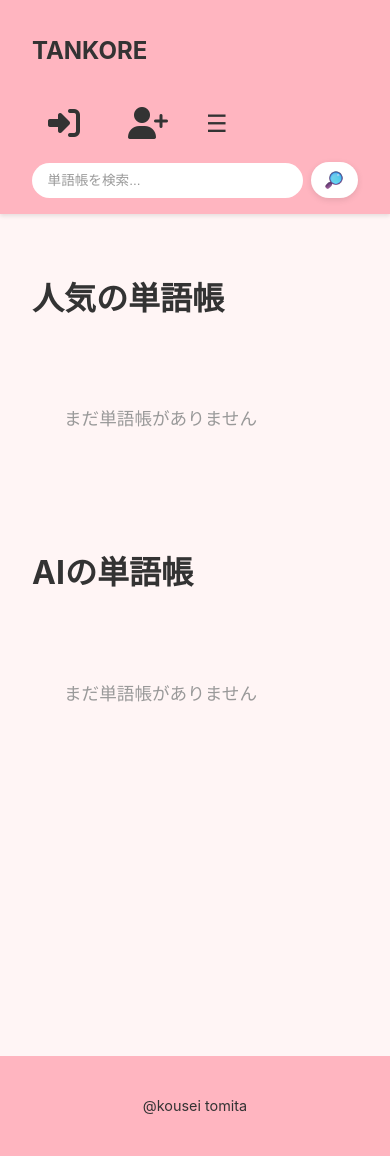
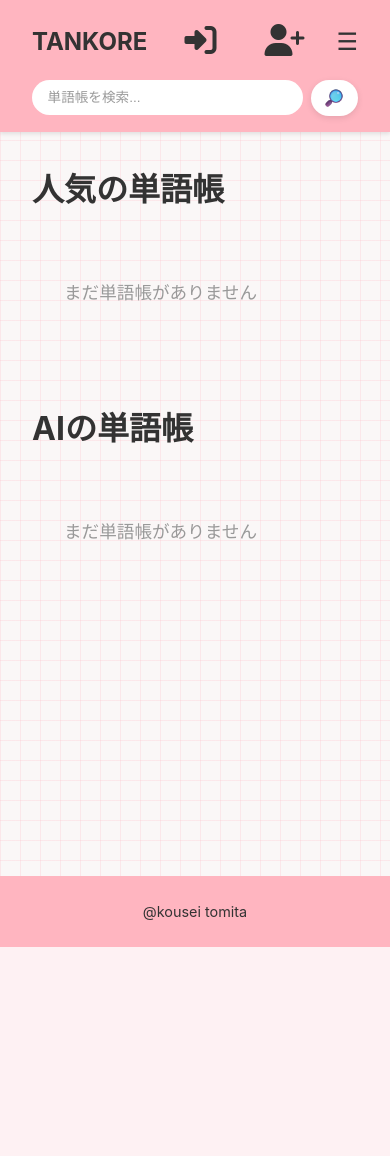
Before and after one commit to kousei2071/my-django, a Django app: page / in a window 390 px wide. After the commit the page ends 947 px from the top, so only its background shows below. Run offline with Django 5.2, Linux system fonts and the light colour scheme; data that the repository does not hold is empty; parts of the project's set-up code (start-up, migrations or seed data) failed here and were passed over.

Commit message:
ボディの背景色とスタイルを変更し、単語帳グリッドのスタイルを調整

```diff
--- a/home/static/home/css/style.css
+++ b/home/static/home/css/style.css
@@ -1,4 +1,4 @@
-c/* リセット */
+/* リセット */
 * {
     margin: 0;
     padding: 0;
@@ -13,7 +13,11 @@
 body {
     font-family: -apple-system, BlinkMacSystemFont, "Segoe UI", Roboto, "Helvetica Neue", Arial, sans-serif;
     color: #333;
-    background-color: #FFF5F5;
+    background-color: #faf7f7;
+    background-image:
+        linear-gradient(rgba(252, 196, 206, 0.3) 1px, transparent 1px),
+        linear-gradient(90deg, rgba(252,196,206,0.3) 1px, transparent 1px);
+    background-size: 20px 20px;
     line-height: 1.6;
     min-height: 100vh;
     display: flex;
@@ -957,6 +961,7 @@
     line-height: 1.4;
     display: -webkit-box;
     -webkit-line-clamp: 2;
+    line-clamp: 2;
     -webkit-box-orient: vertical;
     overflow: hidden;
     color: #333;
@@ -1672,11 +1677,13 @@
         gap: 1rem;
     }
 
-    display: flex;
-    gap: 1.5rem;
-    overflow-x: auto;
-    scrollbar-width: none;
-    -ms-overflow-style: none;
+    .wordbook-grid {
+        display: flex;
+        gap: 1.5rem;
+        overflow-x: auto;
+        scrollbar-width: none;
+        -ms-overflow-style: none;
+    }
 }
 
 .mypage-layout .wordbook-grid::-webkit-scrollbar,
```
